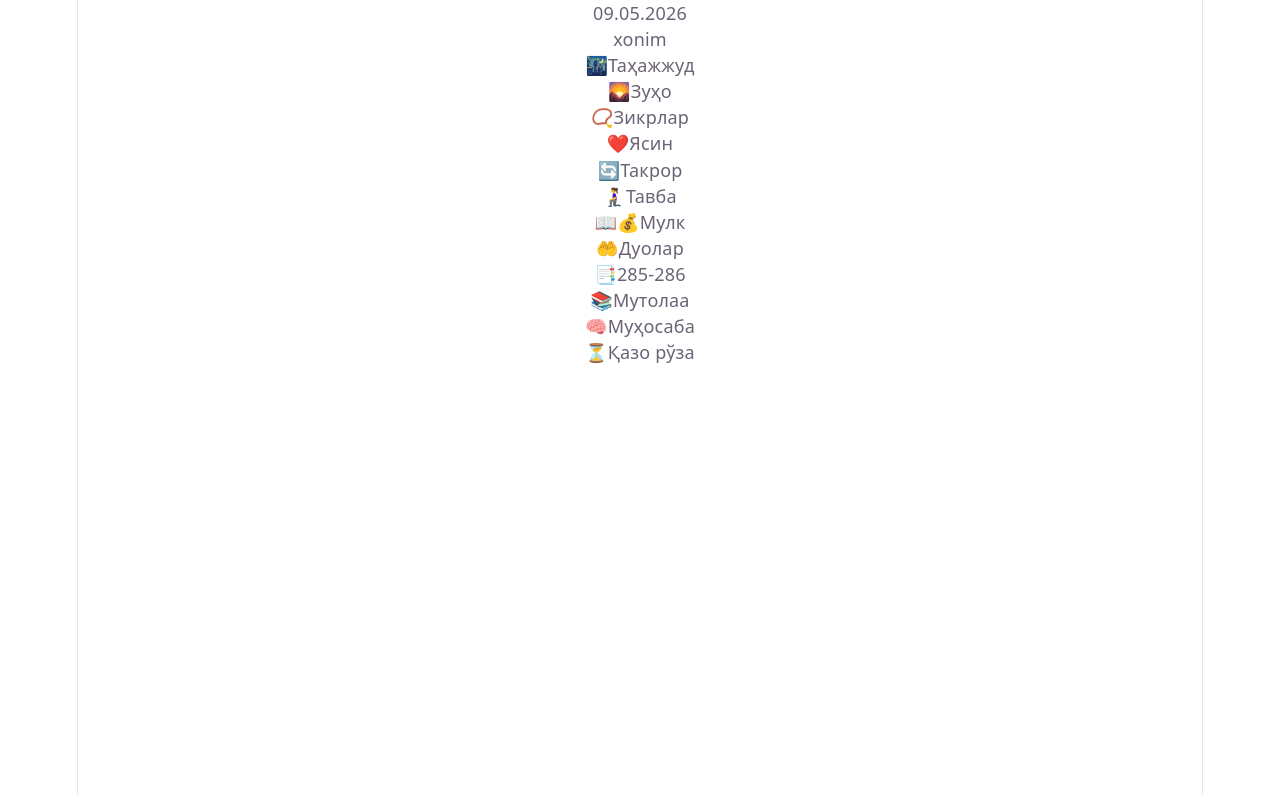
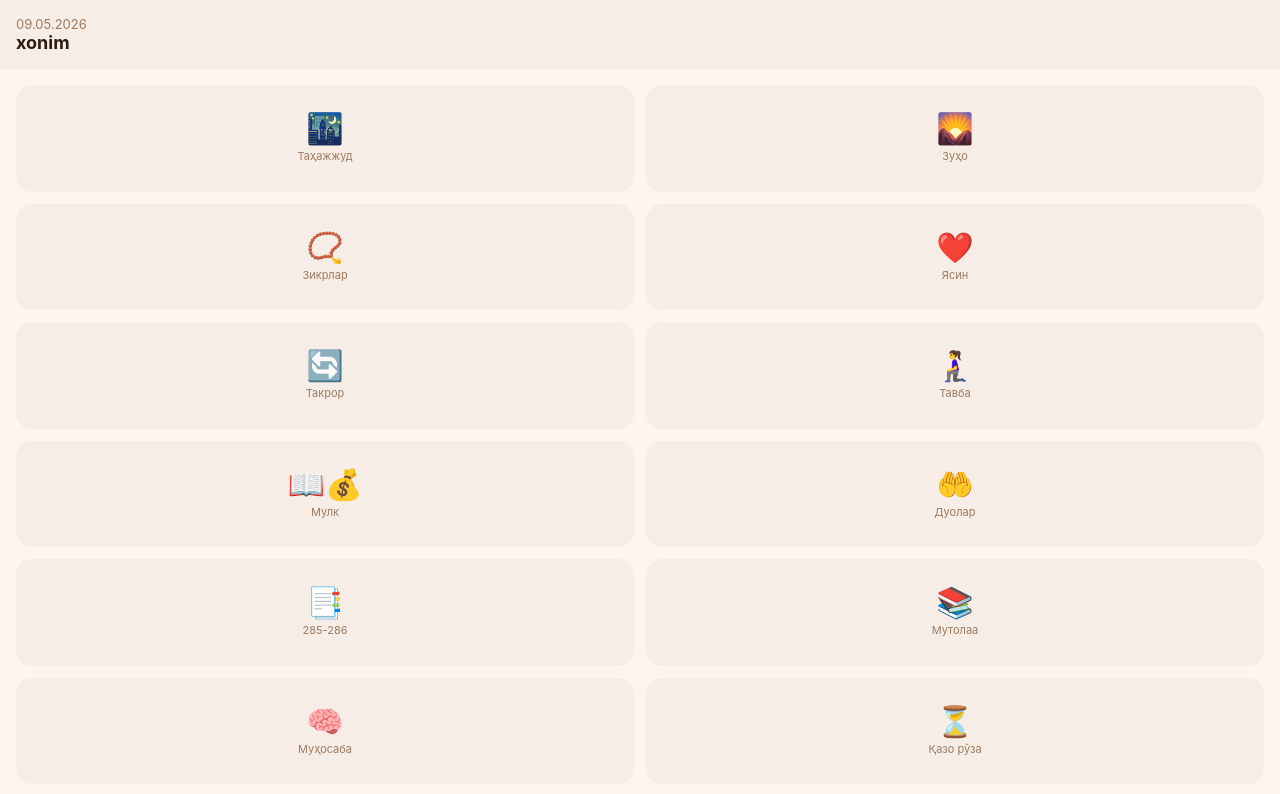
Before and after one commit to JsDevUz/virdlar, a React (Vite) app in the folder webapp/: page / in a window 1280 px wide. Shown: the top 794 px of the page. Built offline with nearby package versions, Linux system fonts and the light colour scheme; no server answers.

Commit message:
feat: WebApp CSS styling with Telegram theme variables

```diff
--- a/webapp/src/index.css
+++ b/webapp/src/index.css
@@ -1,111 +1,319 @@
 :root {
-  --text: #6b6375;
-  --text-h: #08060d;
-  --bg: #fff;
-  --border: #e5e4e7;
-  --code-bg: #f4f3ec;
-  --accent: #aa3bff;
-  --accent-bg: rgba(170, 59, 255, 0.1);
-  --accent-border: rgba(170, 59, 255, 0.5);
-  --social-bg: rgba(244, 243, 236, 0.5);
-  --shadow:
-    rgba(0, 0, 0, 0.1) 0 10px 15px -3px, rgba(0, 0, 0, 0.05) 0 4px 6px -2px;
-
-  --sans: system-ui, 'Segoe UI', Roboto, sans-serif;
-  --heading: system-ui, 'Segoe UI', Roboto, sans-serif;
-  --mono: ui-monospace, Consolas, monospace;
-
-  font: 18px/145% var(--sans);
-  letter-spacing: 0.18px;
-  color-scheme: light dark;
-  color: var(--text);
-  background: var(--bg);
-  font-synthesis: none;
-  text-rendering: optimizeLegibility;
-  -webkit-font-smoothing: antialiased;
-  -moz-osx-font-smoothing: grayscale;
-
-  @media (max-width: 1024px) {
-    font-size: 16px;
-  }
+  --bg: var(--tg-theme-bg-color, #fdf6f0);
+  --text: var(--tg-theme-text-color, #2d1b0e);
+  --hint: var(--tg-theme-hint-color, #9e7b60);
+  --button: var(--tg-theme-button-color, #c8855a);
+  --button-text: var(--tg-theme-button-text-color, #fff);
+  --secondary-bg: var(--tg-theme-secondary-bg-color, #f5ede6);
+  --done-bg: #d4f5d4;
+  --done-border: #6abf6a;
+  --radius: 16px;
 }
 
-@media (prefers-color-scheme: dark) {
-  :root {
-    --text: #9ca3af;
-    --text-h: #f3f4f6;
-    --bg: #16171d;
-    --border: #2e303a;
-    --code-bg: #1f2028;
-    --accent: #c084fc;
-    --accent-bg: rgba(192, 132, 252, 0.15);
-    --accent-border: rgba(192, 132, 252, 0.5);
-    --social-bg: rgba(47, 48, 58, 0.5);
-    --shadow:
-      rgba(0, 0, 0, 0.4) 0 10px 15px -3px, rgba(0, 0, 0, 0.25) 0 4px 6px -2px;
-  }
+* { box-sizing: border-box; margin: 0; padding: 0; }
 
-  #social .button-icon {
-    filter: invert(1) brightness(2);
-  }
+body {
+  background: var(--bg);
+  color: var(--text);
+  font-family: -apple-system, BlinkMacSystemFont, 'Segoe UI', sans-serif;
+  min-height: 100dvh;
 }
 
-body {
-  margin: 0;
+#root { min-height: 100dvh; }
+
+.page { display: flex; flex-direction: column; min-height: 100dvh; }
+
+.page-header {
+  display: flex;
+  align-items: center;
+  justify-content: space-between;
+  padding: 16px;
+  background: var(--secondary-bg);
+  gap: 12px;
+  flex-shrink: 0;
 }
 
-#root {
-  width: 1126px;
-  max-width: 100%;
-  margin: 0 auto;
+.page-header .date { font-size: 13px; color: var(--hint); }
+.page-header .username { font-size: 18px; font-weight: 700; }
+
+.admin-btn {
+  background: var(--button);
+  color: var(--button-text);
+  border: none;
+  border-radius: 10px;
+  padding: 8px 16px;
+  font-size: 14px;
+  font-weight: 600;
+  cursor: pointer;
+  white-space: nowrap;
+}
+
+.locked-banner {
+  background: #fff3cd;
+  color: #856404;
   text-align: center;
-  border-inline: 1px solid var(--border);
-  min-height: 100svh;
+  padding: 10px 16px;
+  font-weight: 600;
+  font-size: 14px;
+}
+
+.virdlar-grid {
+  display: grid;
+  grid-template-columns: 1fr 1fr;
+  gap: 12px;
+  padding: 16px;
+  flex: 1;
+}
+
+.vird-card {
+  background: var(--secondary-bg);
+  border: 2px solid transparent;
+  border-radius: var(--radius);
+  padding: 16px 12px;
   display: flex;
   flex-direction: column;
-  box-sizing: border-box;
+  align-items: center;
+  gap: 6px;
+  cursor: pointer;
+  position: relative;
+  transition: background 0.15s, border-color 0.15s, transform 0.1s;
+  user-select: none;
+  min-height: 90px;
+  justify-content: center;
 }
 
-h1,
-h2 {
-  font-family: var(--heading);
-  font-weight: 500;
-  color: var(--text-h);
+.vird-card:active:not(.disabled) {
+  transform: scale(0.97);
 }
 
-h1 {
-  font-size: 56px;
-  letter-spacing: -1.68px;
-  margin: 32px 0;
-  @media (max-width: 1024px) {
-    font-size: 36px;
-    margin: 20px 0;
-  }
-}
-h2 {
-  font-size: 24px;
-  line-height: 118%;
-  letter-spacing: -0.24px;
-  margin: 0 0 8px;
-  @media (max-width: 1024px) {
-    font-size: 20px;
-  }
-}
-p {
-  margin: 0;
+.vird-card.done {
+  background: var(--done-bg);
+  border-color: var(--done-border);
 }
 
-code,
-.counter {
-  font-family: var(--mono);
-  display: inline-flex;
-  border-radius: 4px;
-  color: var(--text-h);
+.vird-card.disabled {
+  opacity: 0.6;
+  cursor: default;
 }
 
-code {
+.vird-emoji { font-size: 30px; line-height: 1; }
+.vird-name  {
+  font-size: 11px;
+  text-align: center;
+  color: var(--hint);
+  line-height: 1.3;
+}
+
+.comment-btn {
+  position: absolute;
+  top: 6px; right: 6px;
+  background: none;
+  border: none;
+  font-size: 14px;
+  cursor: pointer;
+  padding: 2px;
+  line-height: 1;
+  opacity: 0.7;
+}
+
+.comment-btn:hover { opacity: 1; }
+
+/* Modal */
+.modal-overlay {
+  position: fixed; inset: 0;
+  background: rgba(0,0,0,0.45);
+  display: flex;
+  align-items: flex-end;
+  z-index: 100;
+  animation: fadeIn 0.15s ease;
+}
+
+@keyframes fadeIn {
+  from { opacity: 0; }
+  to   { opacity: 1; }
+}
+
+.modal {
+  background: var(--bg);
+  border-radius: var(--radius) var(--radius) 0 0;
+  padding: 24px;
+  width: 100%;
+  display: flex;
+  flex-direction: column;
+  gap: 14px;
+  animation: slideUp 0.2s ease;
+}
+
+@keyframes slideUp {
+  from { transform: translateY(40px); opacity: 0; }
+  to   { transform: translateY(0);    opacity: 1; }
+}
+
+.modal h3 { font-size: 18px; font-weight: 700; }
+
+.modal p {
   font-size: 15px;
-  line-height: 135%;
-  padding: 4px 8px;
-  background: var(--code-bg);
+  line-height: 1.5;
+  color: var(--text);
 }
+
+.modal textarea {
+  width: 100%;
+  border: 1.5px solid var(--hint);
+  border-radius: 10px;
+  padding: 10px 12px;
+  font-size: 15px;
+  background: var(--secondary-bg);
+  color: var(--text);
+  resize: none;
+  font-family: inherit;
+  outline: none;
+}
+
+.modal textarea:focus {
+  border-color: var(--button);
+}
+
+.modal-actions {
+  display: flex;
+  gap: 10px;
+  justify-content: flex-end;
+}
+
+.modal-actions button {
+  padding: 10px 20px;
+  border-radius: 10px;
+  border: 1.5px solid var(--hint);
+  background: transparent;
+  color: var(--text);
+  cursor: pointer;
+  font-size: 15px;
+  font-family: inherit;
+}
+
+.modal-actions button.primary {
+  background: var(--button);
+  color: var(--button-text);
+  border-color: var(--button);
+  font-weight: 600;
+}
+
+/* Admin page */
+.admin-page .page-header {
+  flex-wrap: wrap;
+  gap: 10px;
+}
+
+.admin-page .page-header h2 {
+  font-size: 17px;
+  font-weight: 700;
+}
+
+.admin-page .page-header button {
+  background: none;
+  border: none;
+  color: var(--button);
+  font-size: 15px;
+  cursor: pointer;
+  font-family: inherit;
+  padding: 4px 0;
+}
+
+.filters {
+  display: flex;
+  gap: 6px;
+  flex-wrap: wrap;
+}
+
+.filters select {
+  padding: 6px 10px;
+  border-radius: 8px;
+  border: 1.5px solid var(--hint);
+  background: var(--secondary-bg);
+  color: var(--text);
+  font-size: 13px;
+  font-family: inherit;
+  outline: none;
+}
+
+.filters select:focus {
+  border-color: var(--button);
+}
+
+.admin-body {
+  display: flex;
+  flex: 1;
+  overflow: hidden;
+  min-height: 0;
+}
+
+.users-list {
+  width: 130px;
+  min-width: 130px;
+  background: var(--secondary-bg);
+  overflow-y: auto;
+  border-right: 1px solid rgba(0,0,0,0.08);
+  flex-shrink: 0;
+}
+
+.user-item {
+  padding: 12px 10px;
+  cursor: pointer;
+  font-size: 13px;
+  border-bottom: 1px solid rgba(0,0,0,0.06);
+  word-break: break-word;
+  line-height: 1.3;
+  transition: background 0.1s;
+}
+
+.user-item:hover { background: rgba(0,0,0,0.04); }
+
+.user-item.selected {
+  background: var(--done-bg);
+  font-weight: 700;
+  color: #1a6b1a;
+}
+
+.virdlar-table {
+  flex: 1;
+  overflow-y: auto;
+  padding: 8px;
+  min-width: 0;
+}
+
+.virdlar-table table {
+  width: 100%;
+  border-collapse: collapse;
+}
+
+.virdlar-table th {
+  padding: 8px 10px;
+  text-align: left;
+  font-size: 12px;
+  color: var(--hint);
+  font-weight: 600;
+  border-bottom: 1.5px solid rgba(0,0,0,0.1);
+  text-transform: uppercase;
+  letter-spacing: 0.03em;
+}
+
+.virdlar-table td {
+  padding: 9px 10px;
+  text-align: left;
+  border-bottom: 1px solid rgba(0,0,0,0.05);
+  font-size: 13px;
+}
+
+.virdlar-table tr.done td:first-child {
+  background: var(--done-bg);
+}
+
+.virdlar-table tr.done { background: var(--done-bg); }
+.virdlar-table tr.not-done { background: #fef0ef; }
+
+.hint {
+  color: var(--hint);
+  padding: 32px 16px;
+  font-size: 14px;
+  text-align: center;
+}
```
